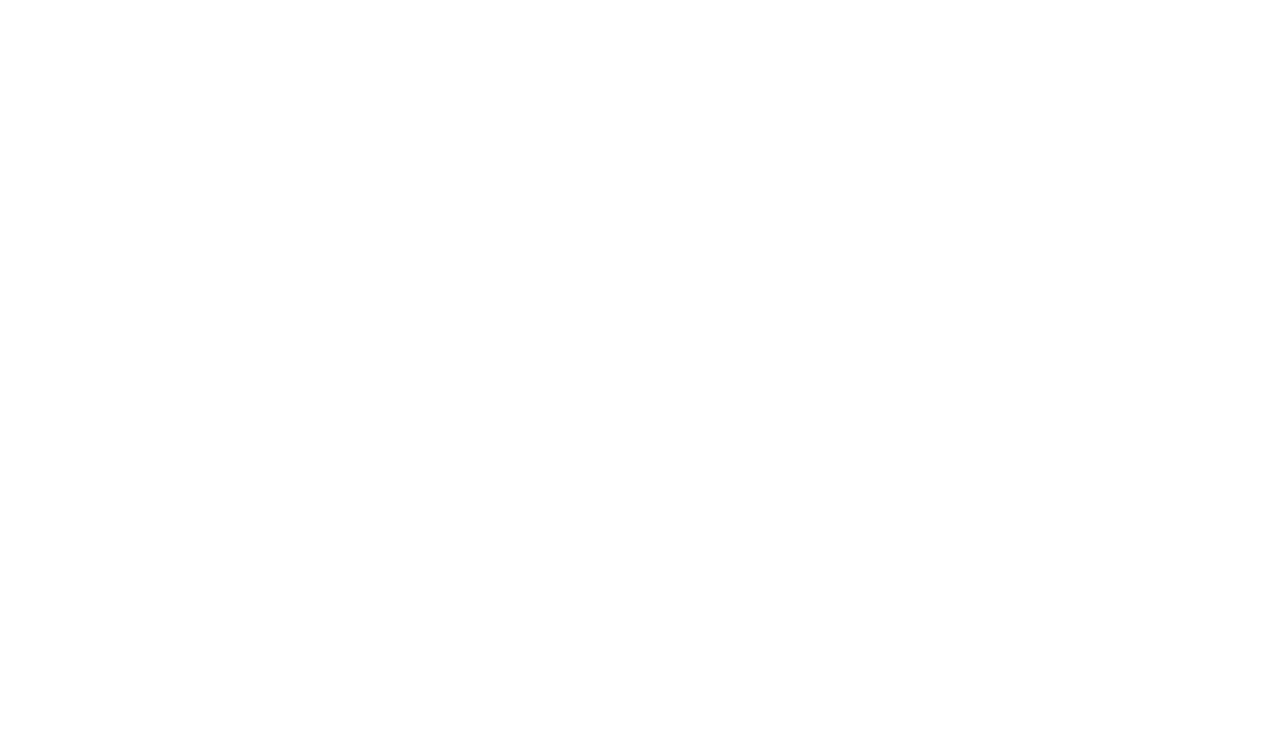
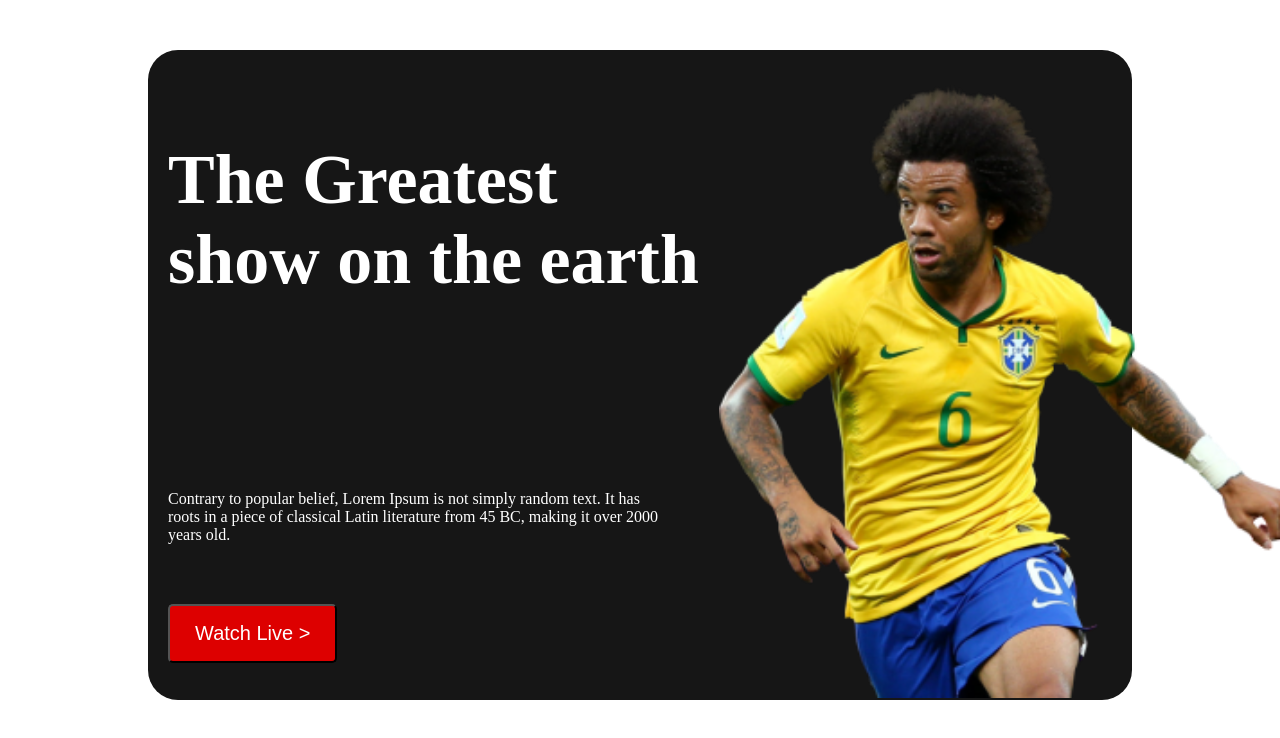
Before and after one commit to MdRafiurRahmanSaikat/WorldCup, a plain HTML site: page index.html in a window 1280 px wide. Drawn offline with Linux system fonts and the light colour scheme.

Commit message:
Top Part Done

```diff
--- a/index.html
+++ b/index.html
@@ -5,8 +5,21 @@
     <meta http-equiv="X-UA-Compatible" content="IE=edge">
     <meta name="viewport" content="width=device-width, initial-scale=1.0">
     <title>Fottball World Cup</title>
+    <link rel="stylesheet" href="styles/style.css">
 </head>
 <body>
 
+    <!-- Picture and Text+Button of Top Part. -->
+    <main>
+        <section class="TopPart">
+            <div>
+                <p class="topHeadline">The Greatest show on the earth</p>
+                <p class="description">Contrary to popular belief, Lorem Ipsum is not simply random text. It has roots in a piece of classical Latin literature from 45 BC, making it over 2000 years old.</p>
+                <button class="WatchLive">Watch Live ></button>
+            </div>
+            <img class="TopPartPicBox" src="/assets/Banner Image.png" alt="">
+        </section>
+    </main>
+
 </body>
 </html>
--- /dev/null
+++ b/styles/style.css
@@ -0,0 +1,56 @@
+/******************************* Top Part Heading+Text+Description+Buttons+Pic*******************************************/
+/* TEXT */
+.TopPart {
+    display: flex;
+    justify-content: space-between;
+    background-color: #161616;
+    border-radius: 30px;
+    margin-top: 50px;
+    margin-right: 140px;
+    margin-left: 140px;
+    height: 650px;
+}
+/* HEAADING */
+.topHeadline {
+    color: #FFFFFF;
+    font-weight: 700;
+    font-size: 70px;
+    width: 531px;
+    height: 240px;
+    padding: 20px;
+    /* border: 1px solid red; */
+
+}
+/* DESCRIPTON */
+.description {
+    /* border: 1px solid red; */
+    color: #FFFFFF;
+    font-weight: 400;
+    font-size: 16px;
+    width: 506px;
+    height: 78px;
+    padding: 20px;
+
+}
+/* BUTTONS */
+.WatchLive {
+    padding: 16px 25px;
+    margin-left: 20px;
+    background-color: #DD0000;
+    border-radius: 5px;
+    font-weight: 400;
+    font-size: 20px;
+    color: #FFFFFF;
+}
+/* PICTURE */
+.TopPartPicBox {
+    /* border: 1px solid red; */
+    width: 581px;
+    height: 613px;
+    margin-right: 50px;
+    margin-top: 35px;
+}
+
+/* 2nd Part side menu bar + live  */
+
+/* sidemenu */
```
Also changed, not shown: assets/Banner Image.png (added), assets/Blog Image.png (added), assets/Chat Icon.png (added), assets/Flag.png (added), assets/Time Icon.png (added), assets/germany Flag.png (added), mobile/mobile-view.jpg (added), tablet/tablet-view.png (added), website-1.png (added), website-2.png (added), 6 other files.
